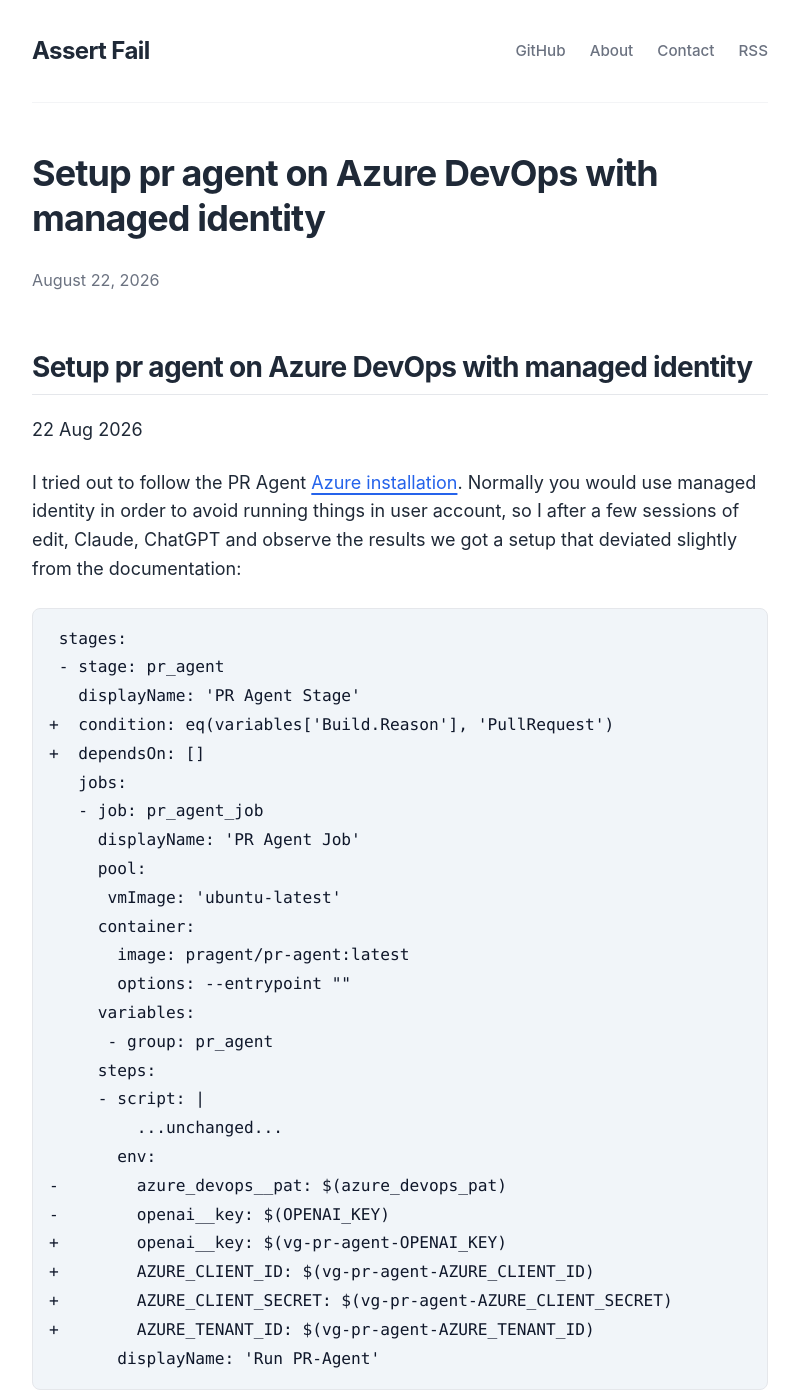
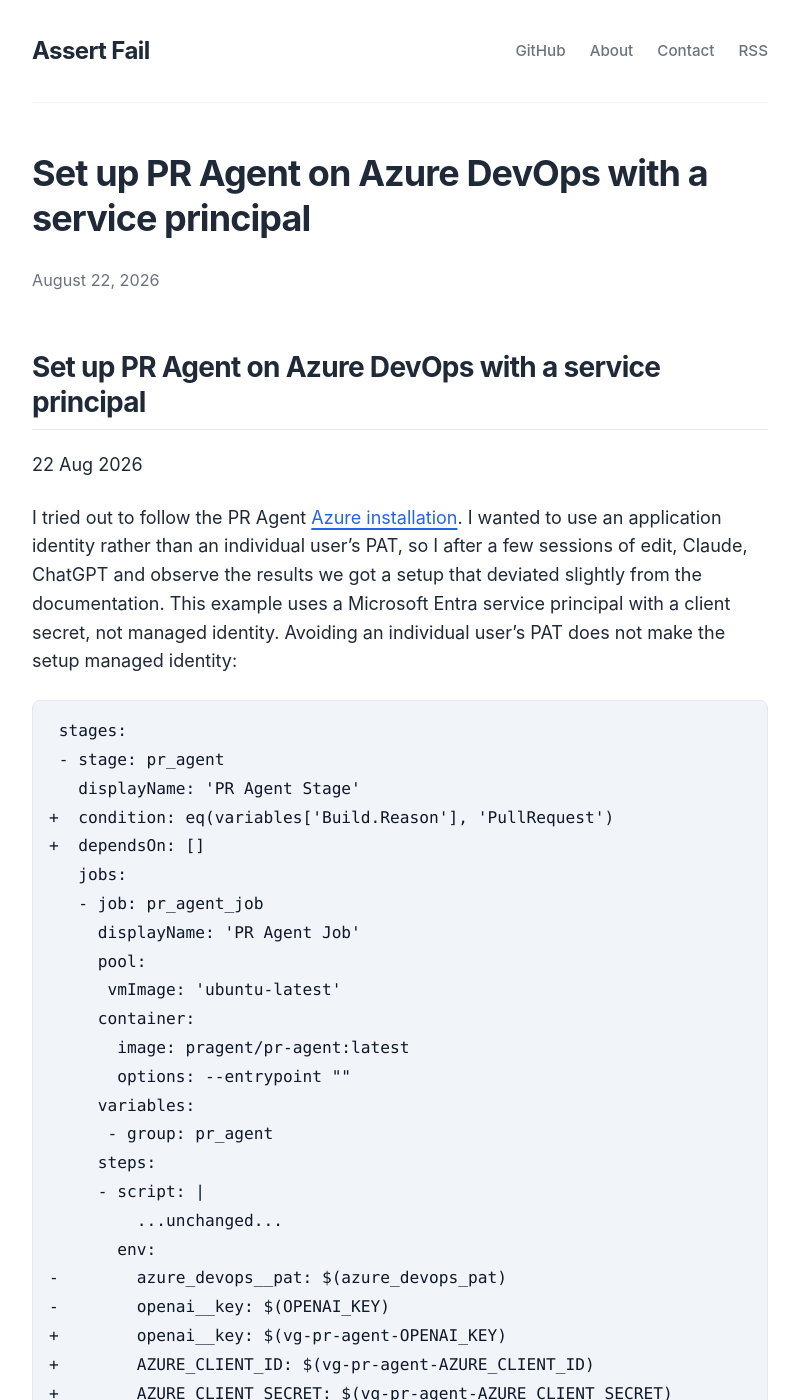
Before and after one commit to wallymathieu/assertfail, a Jekyll site: the page built from _posts/2026-08-22-Setup-pr-agent-on-Azure-DevOps-with-managed-identity.md, in a window 1280 px wide and 1400 px high. Shown: the whole window, without its empty margins (240-1039 px from the left). Built offline with Jekyll 4.4.1, drawn with Linux system fonts in a browser that asks for light colours; some of the changed text lies outside the part shown.

Commit message:
Correct PR Agent article to describe service-principal authentication
Co-authored-by: wallymathieu <88096+wallymathieu@users.noreply.github.com>

````diff
--- a/_posts/2026-08-22-Setup-pr-agent-on-Azure-DevOps-with-managed-identity.md
+++ b/_posts/2026-08-22-Setup-pr-agent-on-Azure-DevOps-with-managed-identity.md
@@ -1,11 +1,11 @@
 ---
 layout: post
-title: Setup pr agent on Azure DevOps with managed identity
+title: Set up PR Agent on Azure DevOps with a service principal
 date: 2026-08-22T08:19:30+00:00
 tags: LLM
 ---
 
-I tried out to follow the PR Agent [Azure installation](https://github.com/The-PR-Agent/pr-agent/blob/main/docs/docs/installation/azure.md). Normally you would use managed identity in order to avoid running things in user account, so I after a few sessions of edit, Claude, ChatGPT and observe the results we got a setup that deviated slightly from the documentation:
+I tried out to follow the PR Agent [Azure installation](https://github.com/The-PR-Agent/pr-agent/blob/main/docs/docs/installation/azure.md). I wanted to use an application identity rather than an individual user's PAT, so I after a few sessions of edit, Claude, ChatGPT and observe the results we got a setup that deviated slightly from the documentation. This example uses a Microsoft Entra service principal with a client secret, not managed identity. Avoiding an individual user's PAT does not make the setup managed identity:
 
 
 ```diff
@@ -39,4 +39,6 @@ I tried out to follow the PR Agent [Azure installation](https://github.com/The-P
 
 Note the addition to only trigger on pull request and avoid depending on other stages in the pipeline.
 
-You have to setup an Enterprise Application, create a secret and add that Enterprise Application account to the Azure DevOps organization with contributor access.
+Create an app registration in Microsoft Entra ID and a client secret for it. The app registration defines the application; its service principal is the identity shown under Enterprise Applications in the tenant. Add that service principal to the Azure DevOps organization and grant it the permissions PR Agent needs for the relevant projects and repositories.
+
+Store the client secret as a protected pipeline secret in the `pr_agent` variable group, monitor its expiry, and rotate it before it expires. Application-based authentication still requires credential management.
````
